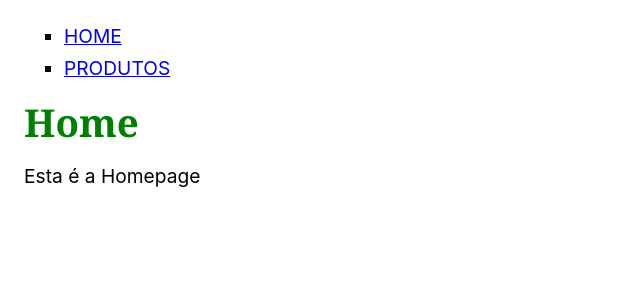
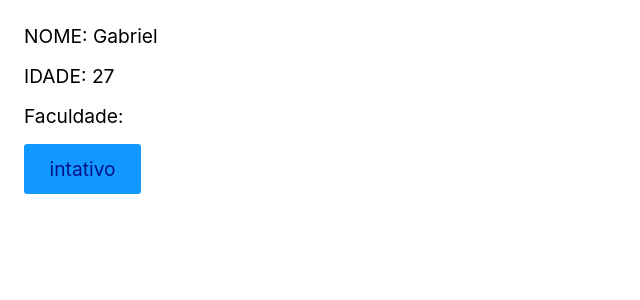
Before and after one commit to GabeGreison/reactApp, a React (Create React App) app in the folder meuapp/: page / in a window 1280 px wide. Shown: the top 300 px of the page, without its empty margins (0-640 px from the left). Built offline with nearby package versions, Linux system fonts and the light colour scheme.

Commit message:
state exercise

```diff
--- a/meuapp/src/App.js
+++ b/meuapp/src/App.js
@@ -1,24 +1,26 @@
 import React from "react";
-import Produtos from "./Produtos";
-import Home from "./Home"
-import Header from "./Header";
+
 
 
 const App = () => {
 
+  const [ativo ,setAtivo] = React.useState(false)
+  const [dados, setDados] = React.useState({nome: 'Gabriel' , idade:"27"})
 
-  const {pathname} = window.location;
-  let Page;
-  if(pathname === '/Produtos'){
-    Page = Produtos
-  } else {
-    Page = Home
+  function handleClick(){
+    setAtivo(!ativo);
+    setDados({ ...dados, faculdade: 'Não possui faculdade'})
   }
-
-  return <>
-  <Header />
-    <Page />
+  return (<>
+  <p>NOME: {dados.nome}</p>
+  <p>IDADE: {dados.idade}</p>
+  <p>Faculdade: {dados.faculdade}</p>
+  <button
+    onClick = {handleClick}>
+    {ativo ? 'ativo' : 'intativo'}
+  </button>
   </>
+  )
 };
 
 export default App;
```
